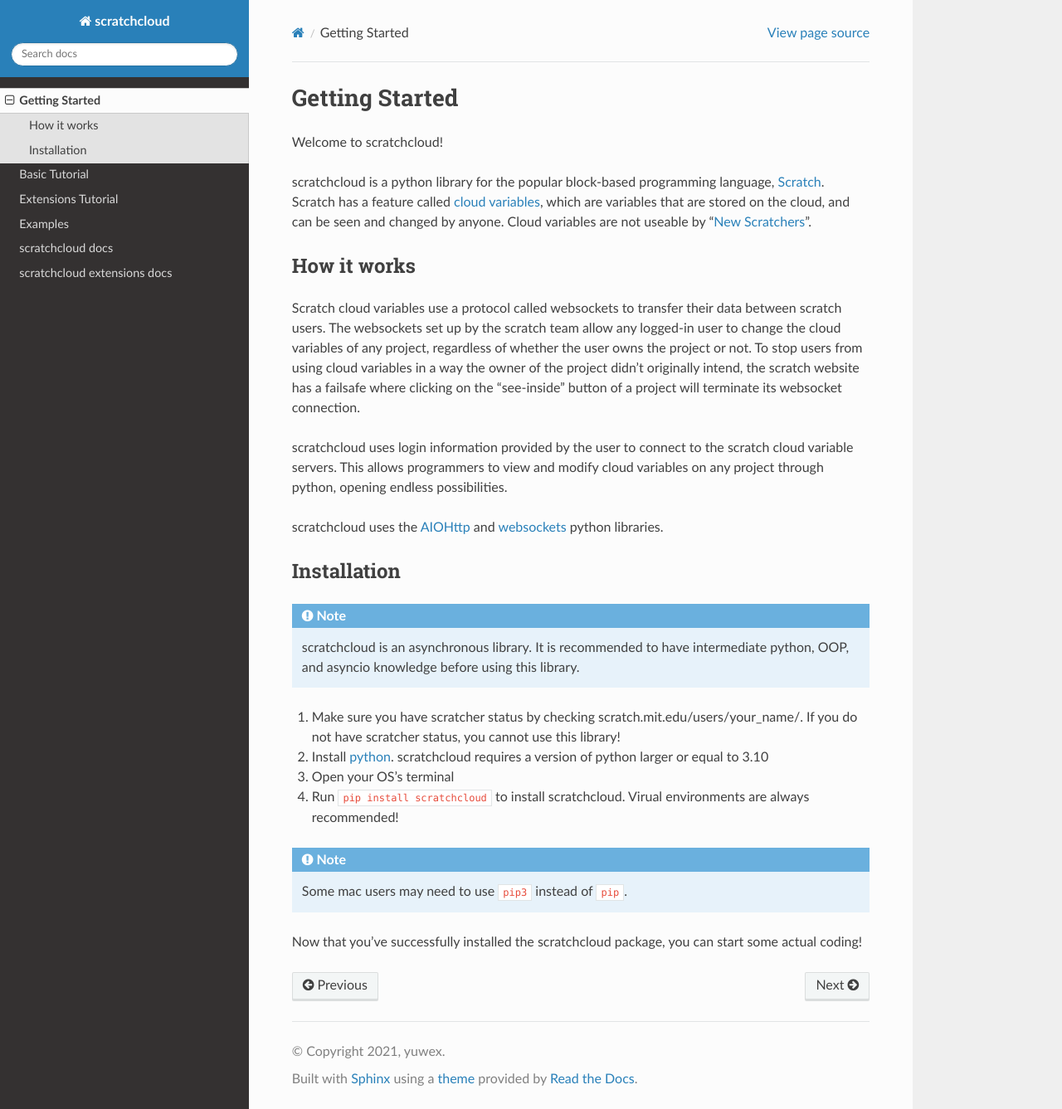
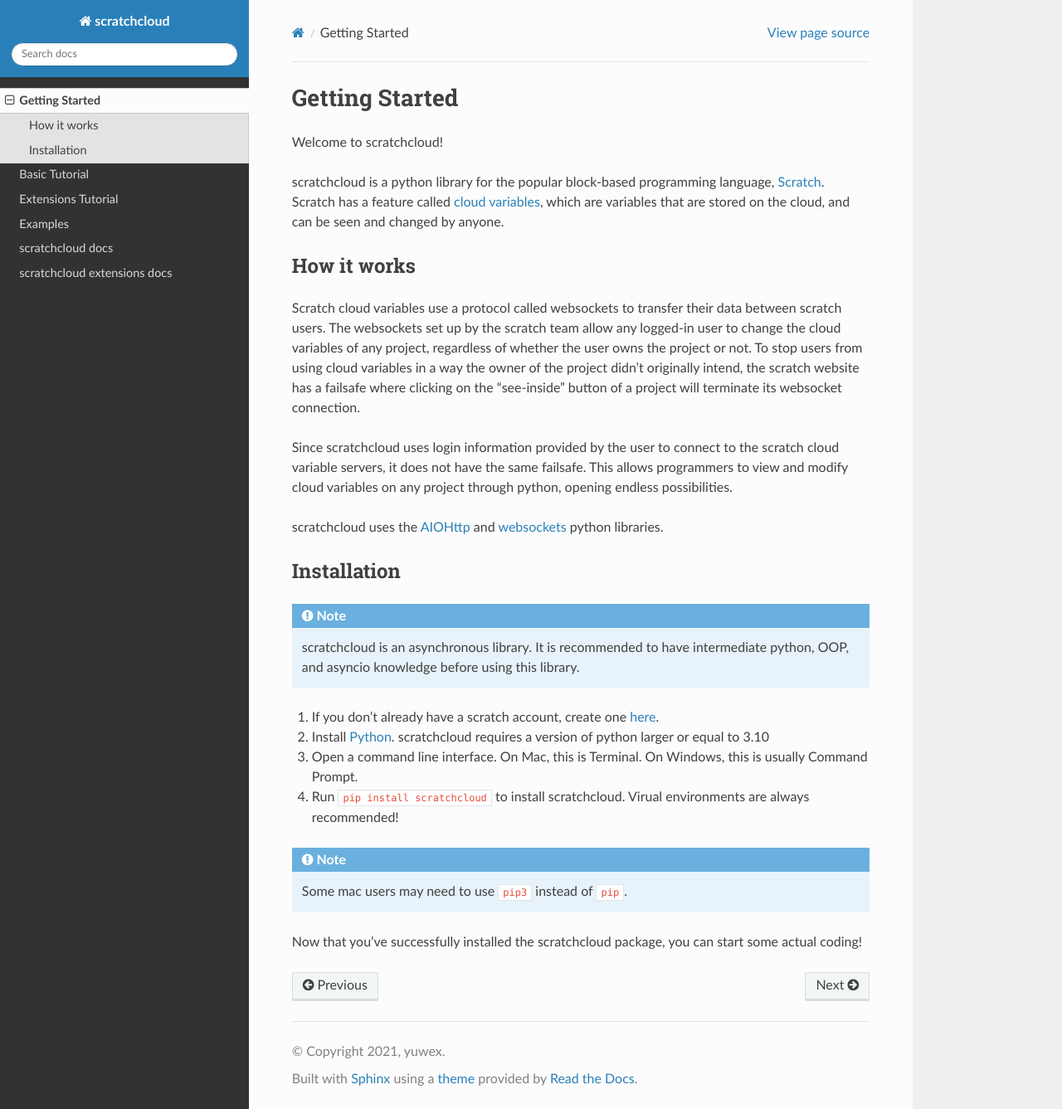
Before and after one commit to yuwex/scratchcloud, a Sphinx documentation site: the page built from sphinx/source/getting_started.rst, in a window 1280 px wide and 1337 px high. Shown: the whole window at 83% size. Built offline with Sphinx 7.4.7 and the Read the Docs theme 2.0.0, drawn with Linux system fonts in a browser that asks for light colours.

Commit message:
scratcher status isn't needed for library

```diff
--- a/sphinx/source/getting_started.rst
+++ b/sphinx/source/getting_started.rst
@@ -3,14 +3,14 @@
 
 Welcome to scratchcloud!
 
-scratchcloud is a python library for the popular block-based programming language, `Scratch <https://scratch.mit.edu>`_. Scratch has a feature called `cloud variables <https://en.scratch-wiki.info/wiki/Cloud_Data>`_, which are variables that are stored on the cloud, and can be seen and changed by anyone. Cloud variables are not useable by "`New Scratchers <https://en.scratch-wiki.info/wiki/New_Scratcher_Status>`_".
+scratchcloud is a python library for the popular block-based programming language, `Scratch <https://scratch.mit.edu>`_. Scratch has a feature called `cloud variables <https://en.scratch-wiki.info/wiki/Cloud_Data>`_, which are variables that are stored on the cloud, and can be seen and changed by anyone.
 
 How it works
 ------------
 
 Scratch cloud variables use a protocol called websockets to transfer their data between scratch users. The websockets set up by the scratch team allow any logged-in user to change the cloud variables of any project, regardless of whether the user owns the project or not. To stop users from using cloud variables in a way the owner of the project didn't originally intend, the scratch website has a failsafe where clicking on the "see-inside" button of a project will terminate its websocket connection.
 
-scratchcloud uses login information provided by the user to connect to the scratch cloud variable servers. This allows programmers to view and modify cloud variables on any project through python, opening endless possibilities.
+Since scratchcloud uses login information provided by the user to connect to the scratch cloud variable servers, it does not have the same failsafe. This allows programmers to view and modify cloud variables on any project through python, opening endless possibilities.
 
 scratchcloud uses the `AIOHttp <https://docs.aiohttp.org/en/stable/>`_ and `websockets <https://websockets.readthedocs.io/en/stable/>`_ python libraries.
 
@@ -20,9 +20,9 @@
 .. note::
     scratchcloud is an asynchronous library. It is recommended to have intermediate python, OOP, and asyncio knowledge before using this library.
 
-1. Make sure you have scratcher status by checking scratch.mit.edu/users/your_name/. If you do not have scratcher status, you cannot use this library!
-2. Install `python <https://www.python.org/downloads/>`_. scratchcloud requires a version of python larger or equal to 3.10
-3. Open your OS's terminal
+1. If you don't already have a scratch account, create one `here <https://scratch.mit.edu/join>`_.
+2. Install `Python <https://www.python.org/downloads/>`_. scratchcloud requires a version of python larger or equal to 3.10
+3. Open a command line interface. On Mac, this is Terminal. On Windows, this is usually Command Prompt.
 4. Run ``pip install scratchcloud`` to install scratchcloud. Virual environments are always recommended!
 
 .. note::
```
